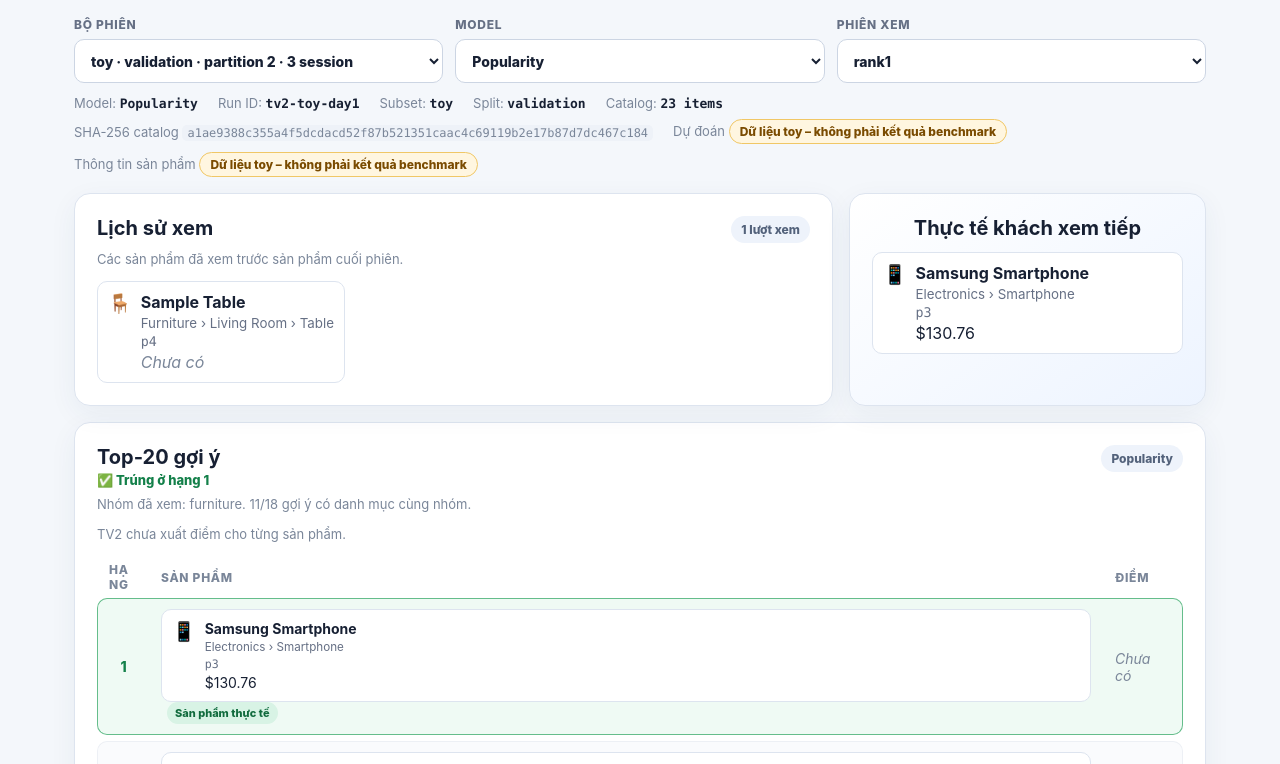
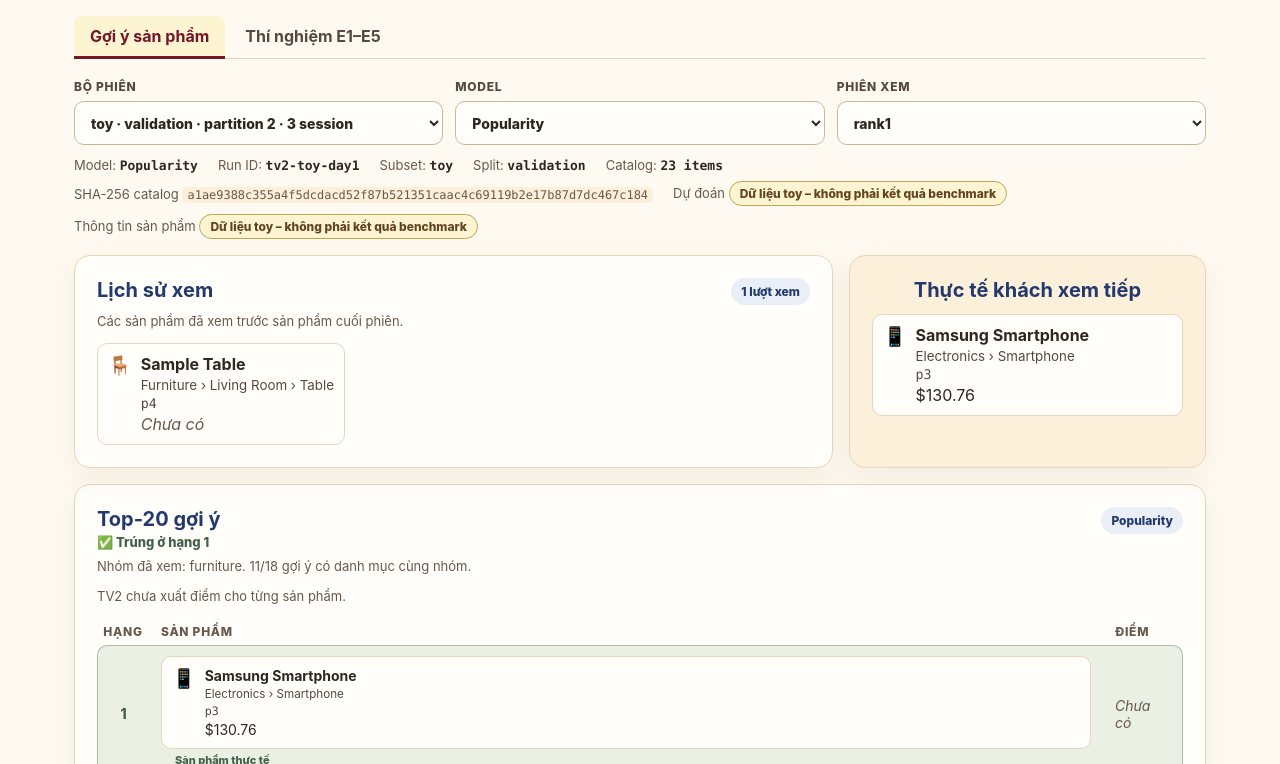
Before and after one commit to callmeshinny/demo-big-data, a React (Vite) app: page / in a window 1280 px wide. Shown: the part 316-1080 px from the top of the page. Built offline with nearby package versions, Linux system fonts and the light colour scheme.

Commit message:
Apply butter color palette to demo

```diff
--- a/src/styles.css
+++ b/src/styles.css
@@ -1,53 +1,69 @@
 :root {
-  --ink: #172033; --muted: #667085; --soft: #7a8699; --line: #dde4ef; --bg: #f4f7fb;
-  --blue: #4078df; --blue-ink: #2157b5; --green: #14804a; --green-bg: #effaf4; --red: #b42318;
-  --amber-bg: #fff6e0; --amber-line: #f0c766; --amber-ink: #7a4b00;
+  --butter: #fdf4d2;
+  --beige: #fcf0da;
+  --burgundy: #721629;
+  --denim: #22396f;
+  --ink: #2f2620;
+  --muted: #56483f;
+  --soft: #68584b;
+  --bg: #fffaf1;
+  --surface: #fffefa;
+  --line: #e5d6bd;
+  --line-strong: #c9b697;
+  --sage: #42604a;
+  --sage-bg: #eaf0e4;
+  --sage-line: #aabca2;
+  --denim-bg: #e9eef7;
+  --rose-bg: #fbeced;
+  --rose-line: #d9afb7;
+  --gold-line: #c0a453;
+  --brown: #62451f;
   --mono: ui-monospace, SFMono-Regular, Menlo, Consolas, monospace;
   font-family: Inter, ui-sans-serif, system-ui, sans-serif; color: var(--ink); background: var(--bg); font-synthesis: none;
 }
 * { box-sizing: border-box; }
 body { margin: 0; min-width: 320px; min-height: 100vh; }
-code { font-family: var(--mono); font-size: 0.92em; background: #eef2f8; border-radius: 5px; padding: 1px 5px; overflow-wrap: anywhere; }
+code { font-family: var(--mono); font-size: 0.92em; background: var(--beige); border-radius: 5px; padding: 1px 5px; overflow-wrap: anywhere; }
 .sr-only { position: absolute; width: 1px; height: 1px; overflow: hidden; clip: rect(0 0 0 0); white-space: nowrap; }
 
 .shell { max-width: 1180px; margin: 0 auto; padding: 32px 24px 48px; }
-.topbar { margin-bottom: 18px; }
-.topbar h1 { margin: 4px 0 6px; font-size: clamp(28px, 5vw, 42px); letter-spacing: -0.03em; }
+.topbar { margin-bottom: 18px; padding: clamp(18px, 4vw, 36px); border: 1px solid var(--gold-line); border-radius: 16px; background: var(--butter); }
+.topbar .definition { margin-bottom: 0; }
+.topbar h1 { color: var(--burgundy); margin: 4px 0 6px; font-size: clamp(28px, 5vw, 42px); letter-spacing: -0.03em; }
 .lede { margin: 0; color: var(--muted); max-width: 70ch; }
 .eyebrow { margin: 0 0 4px; color: var(--muted); font-size: 12px; font-weight: 800; letter-spacing: 0.1em; text-transform: uppercase; }
 
 .tabs { display: flex; gap: 4px; border-bottom: 1px solid var(--line); margin-bottom: 20px; }
 .tabs a { padding: 10px 16px; color: var(--muted); font-weight: 700; text-decoration: none; border-bottom: 3px solid transparent; margin-bottom: -1px; }
-.tabs a.active { color: var(--blue-ink); border-color: var(--blue); }
-.tabs a:focus-visible, button:focus-visible { outline: 3px solid #b8d0ff; outline-offset: 2px; }
+.tabs a.active { color: var(--burgundy); background: var(--butter); border-color: var(--burgundy); border-radius: 8px 8px 0 0; }
+.tabs a:focus-visible, button:focus-visible, select:focus-visible, summary:focus-visible { outline: 3px solid var(--denim); outline-offset: 2px; }
 
-.badge { display: inline-block; border: 1px solid #b9c4d8; border-radius: 999px; background: white; color: #44516a; padding: 4px 10px; font-size: 12px; font-weight: 800; white-space: nowrap; }
-.badge-toy { border-color: var(--amber-line); background: var(--amber-bg); color: var(--amber-ink); }
-.badge-real { border-color: #9fd8b8; background: var(--green-bg); color: var(--green); }
+.badge { display: inline-block; border: 1px solid var(--line-strong); border-radius: 999px; background: var(--surface); color: var(--muted); padding: 4px 10px; font-size: 12px; font-weight: 800; white-space: nowrap; }
+.badge-toy { border-color: var(--gold-line); background: var(--butter); color: var(--brown); }
+.badge-real { border-color: var(--sage-line); background: var(--sage-bg); color: var(--sage); }
 .badge-unknown { border-style: dashed; color: var(--soft); }
-.badge-status-passed { border-color: #9fd8b8; color: var(--green); }
-.badge-status-failed, .badge-status-excluded { border-color: #e7b7b2; color: var(--red); }
+.badge-status-passed { border-color: var(--sage-line); color: var(--sage); }
+.badge-status-failed, .badge-status-excluded { border-color: var(--rose-line); color: var(--burgundy); }
 
-.notice { border: 1px solid var(--line); border-radius: 12px; background: white; padding: 14px 16px; margin-bottom: 16px; }
+.notice { border: 1px solid var(--line); border-radius: 12px; background: var(--surface); padding: 14px 16px; margin-bottom: 16px; }
 .notice strong { display: block; margin-bottom: 4px; }
-.notice-error { border-color: #e7b7b2; background: #fff7f6; color: #8a2d25; }
-.notice-warn { border-color: var(--amber-line); background: var(--amber-bg); color: var(--amber-ink); }
-.issues { margin-bottom: 16px; border: 1px dashed var(--amber-line); border-radius: 10px; padding: 8px 12px; background: #fffdf6; color: var(--amber-ink); font-size: 13px; }
+.notice-error { border-color: var(--rose-line); background: var(--rose-bg); color: var(--burgundy); }
+.notice-warn { border-color: var(--gold-line); background: var(--butter); color: var(--brown); }
+.issues { margin-bottom: 16px; border: 1px dashed var(--gold-line); border-radius: 10px; padding: 8px 12px; background: var(--bg); color: var(--brown); font-size: 13px; }
 .issues summary { cursor: pointer; font-weight: 700; }
 
 .controls { display: grid; grid-template-columns: repeat(3, minmax(0, 1fr)); gap: 12px; margin-bottom: 12px; }
 .controls label { display: grid; gap: 7px; color: var(--muted); font-size: 12px; font-weight: 800; text-transform: uppercase; letter-spacing: 0.06em; }
-select { width: 100%; height: 44px; border: 1px solid #ccd5e3; border-radius: 10px; background: white; color: var(--ink); padding: 0 12px; font: inherit; font-size: 14px; text-transform: none; letter-spacing: 0; }
-select:focus { outline: 3px solid #dbe8ff; border-color: var(--blue); }
+select { width: 100%; height: 44px; border: 1px solid var(--line-strong); border-radius: 10px; background: var(--surface); color: var(--ink); padding: 0 12px; font: inherit; font-size: 14px; text-transform: none; letter-spacing: 0; }
 .meta-row { display: flex; flex-wrap: wrap; align-items: center; gap: 8px 20px; margin-bottom: 16px; color: var(--soft); font-size: 13px; }
 .meta-row strong { color: var(--ink); font-family: var(--mono); font-weight: 700; }
 
 .grid { display: grid; grid-template-columns: 1.7fr 0.8fr; gap: 16px; margin-bottom: 16px; }
-.panel { border: 1px solid var(--line); border-radius: 16px; background: white; box-shadow: 0 8px 28px rgba(40, 62, 100, 0.06); padding: 22px; margin-bottom: 16px; min-width: 0; }
+.panel { border: 1px solid var(--line); border-radius: 16px; background: var(--surface); box-shadow: 0 8px 28px rgba(98, 69, 31, 0.08); padding: 22px; margin-bottom: 16px; min-width: 0; }
 .grid .panel { margin-bottom: 0; }
 .panel-heading { display: flex; align-items: flex-start; justify-content: space-between; gap: 12px; }
-.panel-heading h2, .actual-panel h2 { margin: 0; font-size: 20px; }
-.panel-heading > span { border-radius: 999px; background: #eef3fb; color: #53627b; padding: 6px 10px; font-size: 12px; font-weight: 800; }
+.panel-heading h2, .actual-panel h2 { color: var(--denim); margin: 0; font-size: 20px; }
+.panel-heading > span { border-radius: 999px; background: var(--denim-bg); color: var(--denim); padding: 6px 10px; font-size: 12px; font-weight: 800; }
 .panel h3 { margin: 22px 0 10px; font-size: 16px; display: flex; flex-wrap: wrap; align-items: center; gap: 8px; }
 .panel h4 { margin: 16px 0 8px; font-size: 13px; color: var(--muted); text-transform: uppercase; letter-spacing: 0.06em; }
 .definition { color: var(--soft); margin: 8px 0 14px; font-size: 13px; }
@@ -56,61 +72,61 @@ select:focus { outline: 3px solid #dbe8ff; border-color: var(--blue); }
 
 .history { display: flex; align-items: center; flex-wrap: wrap; gap: 8px; min-height: 56px; list-style: none; margin: 0; padding: 0; }
 .history li { display: flex; align-items: center; gap: 8px; }
-.arrow { color: #9aa6b8; }
-.actual-panel { background: linear-gradient(145deg, #fff 0%, #edf4ff 100%); text-align: center; }
+.arrow { color: var(--soft); }
+.actual-panel { background: var(--beige); text-align: center; }
 .match, .miss { margin: 0; font-size: 13px; font-weight: 800; }
-.match { color: var(--green); }
-.miss { color: var(--red); }
+.match { color: var(--sage); }
+.miss { color: var(--burgundy); }
 
-.empty-state { border: 1px dashed #c9d2e1; border-radius: 12px; padding: 22px; margin-top: 14px; text-align: center; color: var(--soft); }
+.empty-state { border: 1px dashed var(--line-strong); border-radius: 12px; padding: 22px; margin-top: 14px; text-align: center; color: var(--soft); }
 .empty-state strong { font-size: 18px; color: var(--muted); }
 .empty-state p { margin: 6px 0 0; }
 
 .ranking { width: 100%; border-collapse: separate; border-spacing: 0 6px; margin-top: 6px; }
 .ranking th { text-align: left; color: var(--soft); font-size: 12px; font-weight: 800; text-transform: uppercase; letter-spacing: 0.06em; padding: 0 12px; }
-.ranking td { background: #fafbfd; border-top: 1px solid #edf0f5; border-bottom: 1px solid #edf0f5; padding: 10px 12px; font-size: 14px; }
-.ranking td:first-child { border-left: 1px solid #edf0f5; border-radius: 10px 0 0 10px; width: 60px; }
-.ranking td:last-child { border-right: 1px solid #edf0f5; border-radius: 0 10px 10px 0; }
-.ranking .rank { color: #8a96a8; font-weight: 800; text-align: center; }
-.ranking tr.hit td { background: var(--green-bg); border-color: #65bd8b; }
-.ranking tr.hit .rank { color: var(--green); }
+.ranking td { background: var(--bg); border-top: 1px solid var(--line); border-bottom: 1px solid var(--line); padding: 10px 12px; font-size: 14px; }
+.ranking td:first-child { border-left: 1px solid var(--line); border-radius: 10px 0 0 10px; width: 60px; }
+.ranking td:last-child { border-right: 1px solid var(--line); border-radius: 0 10px 10px 0; }
+.ranking .rank { color: var(--soft); font-weight: 800; text-align: center; }
+.ranking tr.hit td { background: var(--sage-bg); border-color: var(--sage-line); }
+.ranking tr.hit .rank { color: var(--sage); }
 .ranking .score { white-space: nowrap; width: 90px; }
-.tag { display: inline-block; margin-left: 6px; border-radius: 999px; background: #eef3fb; color: #53627b; padding: 4px 8px; font-size: 11px; font-weight: 800; white-space: nowrap; }
-.tag-hit { background: #d8f3e5; color: #106b3d; }
-.tag-diff { background: #fde7e4; color: var(--red); }
+.tag { display: inline-block; margin-left: 6px; border-radius: 999px; background: var(--denim-bg); color: var(--denim); padding: 4px 8px; font-size: 11px; font-weight: 800; white-space: nowrap; }
+.tag-hit { background: var(--sage-bg); color: var(--sage); }
+.tag-diff { background: var(--rose-bg); color: var(--burgundy); }
 
 .subtabs { display: flex; flex-wrap: wrap; align-items: center; gap: 6px; margin-bottom: 14px; }
-.subtabs button { border: 1px solid #ccd5e3; background: white; color: var(--muted); border-radius: 999px; padding: 8px 16px; font: inherit; font-weight: 800; cursor: pointer; }
-.subtabs button.active { background: var(--blue); border-color: var(--blue); color: white; }
+.subtabs button { border: 1px solid var(--line-strong); background: var(--surface); color: var(--muted); border-radius: 999px; padding: 8px 16px; font: inherit; font-weight: 800; cursor: pointer; }
+.subtabs button.active { background: var(--butter); border-color: var(--gold-line); color: var(--burgundy); }
 .toggle { margin-left: auto; display: flex; align-items: center; gap: 8px; font-size: 13px; color: var(--muted); }
 
 .table-scroll { overflow-x: auto; -webkit-overflow-scrolling: touch; }
 .metric-table, .config-table { width: 100%; border-collapse: collapse; font-size: 13px; }
-.metric-table th, .metric-table td, .config-table th, .config-table td { border-bottom: 1px solid #edf0f5; padding: 9px 10px; text-align: left; vertical-align: top; }
-.metric-table thead th { background: #f6f8fc; vertical-align: bottom; min-width: 170px; }
-.metric-table thead th:first-child, .metric-table tbody th { min-width: 200px; position: sticky; left: 0; background: white; z-index: 1; }
-.metric-table thead th:first-child { background: #f6f8fc; }
+.metric-table th, .metric-table td, .config-table th, .config-table td { border-bottom: 1px solid var(--line); padding: 9px 10px; text-align: left; vertical-align: top; }
+.metric-table thead th { background: var(--beige); vertical-align: bottom; min-width: 170px; }
+.metric-table thead th:first-child, .metric-table tbody th { min-width: 200px; position: sticky; left: 0; background: var(--surface); z-index: 1; }
+.metric-table thead th:first-child { background: var(--beige); }
 .metric-table tbody th { font-weight: 600; }
 .metric-table td.num { font-family: var(--mono); font-weight: 700; }
 .unit { color: var(--soft); font-weight: 400; font-family: Inter, sans-serif; font-size: 12px; }
 .scope { display: block; color: var(--soft); font-weight: 400; font-family: Inter, sans-serif; font-size: 11px; margin-top: 2px; }
 .run-head { display: grid; gap: 4px; font-weight: 400; }
 .run-head .badges { display: flex; flex-wrap: wrap; gap: 4px; }
-.run-head .note { color: var(--red); font-size: 12px; }
+.run-head .note { color: var(--burgundy); font-size: 12px; }
 
-.config { margin-top: 10px; border: 1px solid #edf0f5; border-radius: 10px; padding: 10px 14px; background: #fbfcfe; }
+.config { margin-top: 10px; border: 1px solid var(--line); border-radius: 10px; padding: 10px 14px; background: var(--bg); }
 .config summary { cursor: pointer; font-weight: 700; font-size: 13px; }
 .config-table th { font-weight: 600; width: 32%; }
-.config-table thead th { background: #f6f8fc; }
-.config-table tr.diff td { background: #fff7f6; }
+.config-table thead th { background: var(--beige); }
+.config-table tr.diff td { background: var(--rose-bg); }
 .env { display: grid; grid-template-columns: repeat(auto-fill, minmax(180px, 1fr)); gap: 8px 16px; margin: 0; }
 .env dt { color: var(--soft); font-size: 12px; }
 .env dd { margin: 2px 0 0; font-family: var(--mono); font-size: 13px; overflow-wrap: anywhere; }
 .env dd.missing { font-family: Inter, sans-serif; }
 .sources { margin: 0; padding-left: 18px; font-size: 12px; color: var(--muted); }
 .sources li { margin: 3px 0; }
-.scroll-hint { display: none; margin: 0 0 6px; color: var(--blue-ink); font-size: 12px; font-weight: 700; }
-.toy-block { margin-top: 26px; border-top: 2px dashed var(--amber-line); padding-top: 4px; }
+.scroll-hint { display: none; margin: 0 0 6px; color: var(--denim); font-size: 12px; font-weight: 700; }
+.toy-block { margin-top: 26px; border-top: 2px dashed var(--gold-line); padding-top: 4px; }
 
 footer { border-top: 1px solid var(--line); margin-top: 16px; padding: 16px 4px 0; color: var(--soft); font-size: 12px; }
 .loading { margin: 48px 0; text-align: center; color: var(--muted); }
@@ -128,7 +144,7 @@ footer { border-top: 1px solid var(--line); margin-top: 16px; padding: 16px 4px
   .scroll-hint { display: block; }
 }
 
-.product-card { display: flex; align-items: flex-start; gap: 9px; min-width: 0; padding: 10px; border: 1px solid var(--line); border-radius: 10px; background: white; text-align: left; overflow-wrap: anywhere; }
+.product-card { display: flex; align-items: flex-start; gap: 9px; min-width: 0; padding: 10px; border: 1px solid var(--line); border-radius: 10px; background: var(--surface); text-align: left; overflow-wrap: anywhere; }
 .product-card > div { display: grid; gap: 3px; min-width: 0; }
 .product-card small { color: var(--muted); }
 .product-card .product-id { font-family: var(--mono); }
@@ -138,9 +154,10 @@ footer { border-top: 1px solid var(--line); margin-top: 16px; padding: 16px 4px
 .ranking { table-layout: fixed; }
 .ranking .score { white-space: normal; overflow-wrap: anywhere; }
 .ranking th:first-child, .ranking td:first-child { width: 52px; }
+.ranking th:first-child { padding-inline: 4px; text-align: center; }
 .ranking th:last-child, .ranking td:last-child { width: 80px; }
 .ranking th { overflow-wrap: anywhere; }
-.tag-category { background: #f4effc; color: #664495; }
+.tag-category { background: var(--sage-bg); color: var(--sage); }
 .meta-row { min-width: 0; overflow-wrap: anywhere; }
 .meta-row > span { min-width: 0; }
 
```
